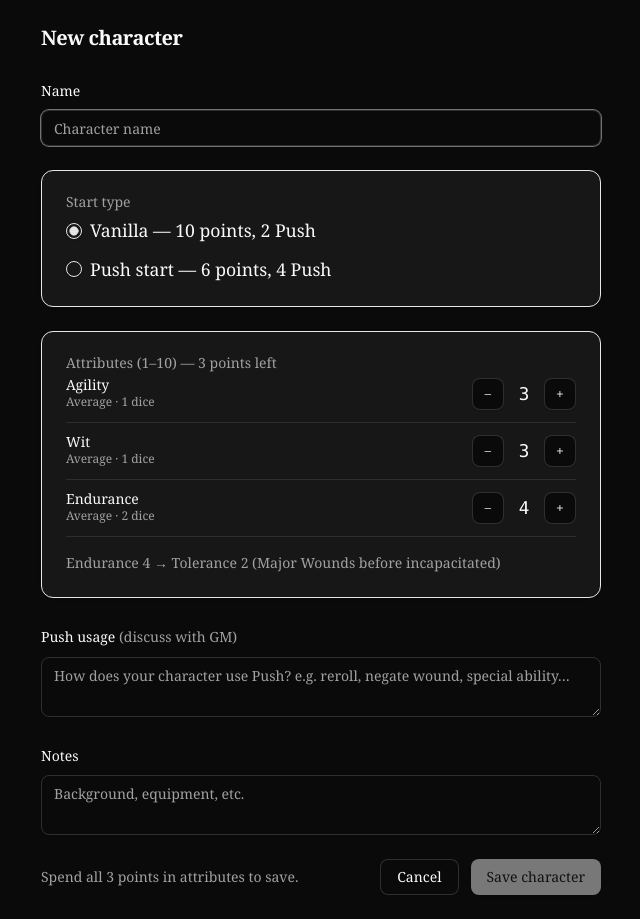
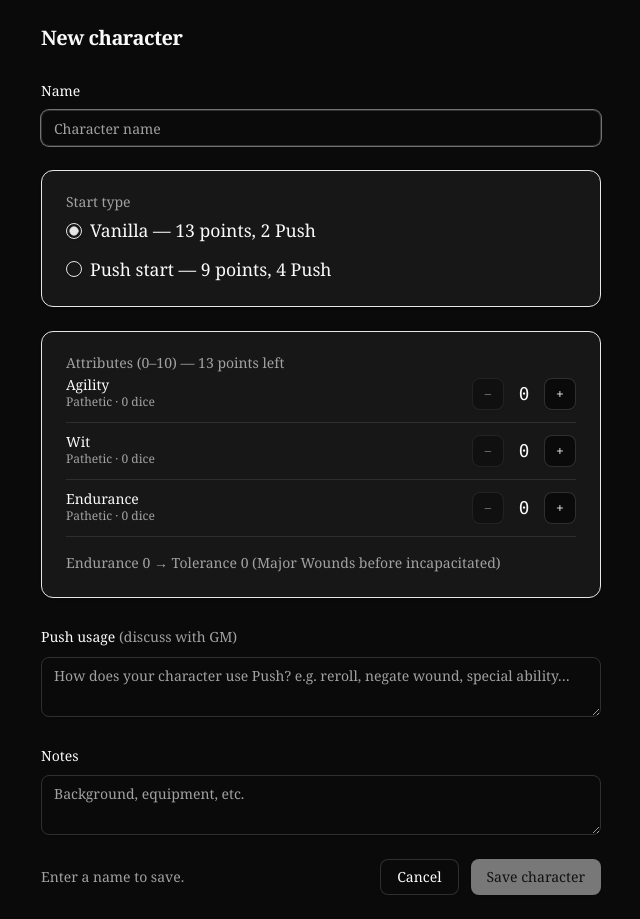
Before and after one commit to jacclyons/awe, a React (Vite) app: page / in a window 1280 px wide. Both pictures are taken after a click on the button "+ New character". Shown: the whole page, without its empty margins (319-959 px from the left). Built offline with nearby package versions, Linux system fonts and the light colour scheme.

Commit message:
Fix vanilla

```diff
--- a/src/components/CharacterCreator.tsx
+++ b/src/components/CharacterCreator.tsx
@@ -36,9 +36,9 @@ export function CharacterCreator({ onSave, onCancel }: Props) {
   const [name, setName] = useState("");
   const [startType, setStartType] = useState<StartType>("vanilla");
   const [attributes, setAttributes] = useState<AWEAttributes>({
-    agility: 3,
-    wit: 3,
-    endurance: 4,
+    agility: 0,
+    wit: 0,
+    endurance: 0,
   });
   const [pushDescription, setPushDescription] = useState("");
   const [notes, setNotes] = useState("");
@@ -47,9 +47,9 @@ export function CharacterCreator({ onSave, onCancel }: Props) {
     startType === "vanilla" ? VANILLA_POINTS : PUSH_START_POINTS;
   const pushMax = startType === "vanilla" ? VANILLA_PUSH : PUSH_START_PUSH;
   const used =
-    attributes.agility + attributes.wit + attributes.endurance - MIN_ATTR * 3;
+    attributes.agility + attributes.wit + attributes.endurance;
   const pointsLeft = pointsPool - used;
-  const valid = name.trim() !== "" && pointsLeft === 0 && used >= 0;
+  const valid = name.trim() !== "" && pointsLeft >= 0;
 
   function setAttr(key: keyof AWEAttributes, value: number) {
     const n = Math.max(MIN_ATTR, Math.min(MAX_ATTR, value));
@@ -120,7 +120,7 @@ export function CharacterCreator({ onSave, onCancel }: Props) {
       <Card>
         <CardHeader className="pb-2">
           <Label className="text-muted-foreground">
-            Attributes (1–10) — {pointsLeft} point
+            Attributes (0–10) — {pointsLeft} point
             {pointsLeft !== 1 ? "s" : ""} left
           </Label>
         </CardHeader>
@@ -157,7 +157,7 @@ export function CharacterCreator({ onSave, onCancel }: Props) {
                   size="icon"
                   className="h-8 w-8"
                   onClick={() => setAttr(key, attributes[key] + 1)}
-                  disabled={attributes[key] >= MAX_ATTR}
+                  disabled={attributes[key] >= MAX_ATTR || pointsLeft <= 0}
                   aria-label={`Increase ${LABELS[key]}`}
                 >
                   +
@@ -203,11 +203,11 @@ export function CharacterCreator({ onSave, onCancel }: Props) {
       <div className="flex flex-col gap-3 sm:flex-row sm:items-center sm:justify-between">
         {!valid && (
           <p className="text-sm text-muted-foreground order-last sm:order-first">
-            {pointsLeft > 0
-              ? `Spend all ${pointsLeft} point${pointsLeft !== 1 ? "s" : ""} in attributes to save.`
-              : !name.trim()
-                ? "Enter a name to save."
-                : "Spend all points in attributes to save."}
+            {!name.trim()
+              ? "Enter a name to save."
+              : pointsLeft < 0
+                ? `You've overspent by ${-pointsLeft} point${-pointsLeft !== 1 ? "s" : ""}. Reduce attributes.`
+                : null}
           </p>
         )}
         <div className="flex gap-3 justify-end sm:justify-end">
--- a/src/types/awe.ts
+++ b/src/types/awe.ts
@@ -23,10 +23,10 @@ export interface AWECharacter {
   updatedAt: number;
 }
 
-export const VANILLA_POINTS = 10;
+export const VANILLA_POINTS = 13;
 export const VANILLA_PUSH = 2;
-export const PUSH_START_POINTS = 6;
+export const PUSH_START_POINTS = 9;
 export const PUSH_START_PUSH = 4;
 
-export const MIN_ATTR = 1;
+export const MIN_ATTR = 0;
 export const MAX_ATTR = 10;
```
Also changed, not shown: 5 other files (tests, documents, lock files or other folders).
